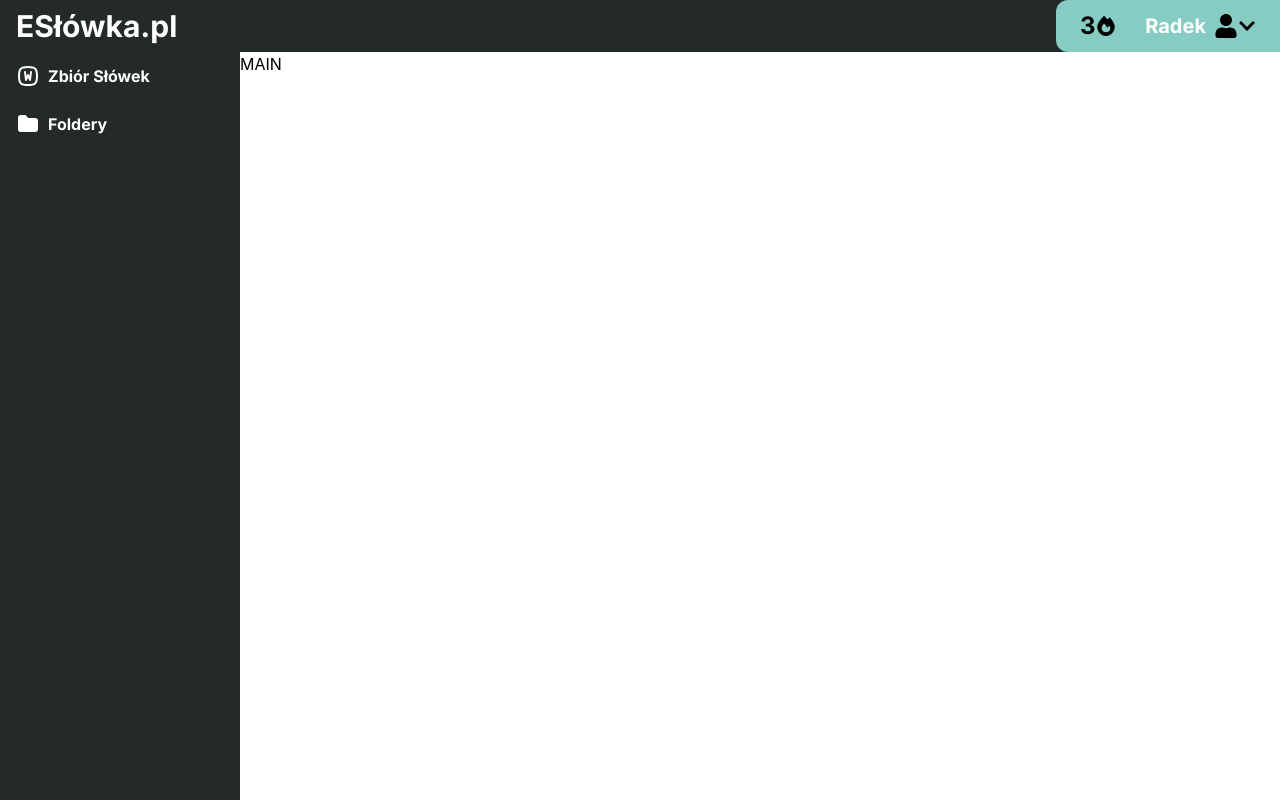
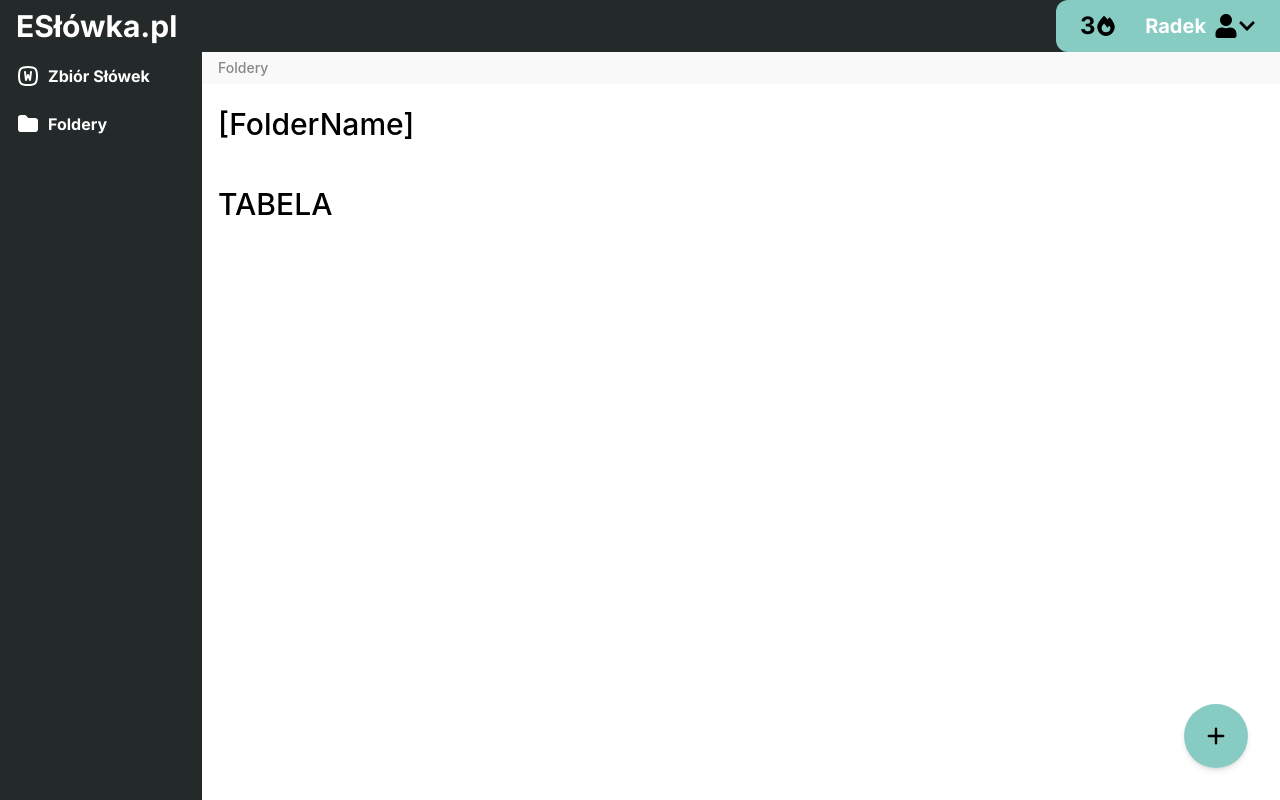
Before and after one commit to rczerwiec/eslowka-fe, a React (Create React App) app: page / in a window 1280 px wide. Built offline with nearby package versions, Linux system fonts and the light colour scheme.

Commit message:
FoldersPage content template

```diff
--- a/src/App.tsx
+++ b/src/App.tsx
@@ -1,3 +1,4 @@
+import FoldersPage from "./Components/FoldersPage";
 import NavBar from "./Components/NavBar";
 import SideBar from "./Components/SideBar";
 
@@ -7,7 +8,7 @@ function App() {
       <NavBar></NavBar>
       <div className="flex h-full">
           <SideBar></SideBar>
-          <div>MAIN</div>
+          <FoldersPage/>
       </div>
     </div>
   );
--- /dev/null
+++ b/src/Components/FoldersPage.tsx
@@ -0,0 +1,25 @@
+import { HiPlus } from "react-icons/hi";
+
+const FoldersPage = () => {
+    return(
+        <div className="flex flex-col w-full h-full">
+            <div className="flex pl-4 bg-fourth h-8  items-center
+                            text-fifth text-sm font-medium">
+                Foldery
+            </div>
+            <div className="flex pl-4 h-20 items-center
+                            text-black text-3xl font-medium">
+                [FolderName]
+            </div>
+            <div className="flex pl-4 h-20 items-center
+                            text-black text-3xl font-medium">
+                TABELA
+            </div>
+            <div className="flex absolute bottom-0 right-0 m-8 h-16 w-16 bg-secondary hover:bg-third rounded-full shadow-md items-center justify-center">
+                <HiPlus className="text-2xl"/>
+            </div>
+        </div>
+    )
+}
+
+export default FoldersPage;
--- a/tailwind.config.js
+++ b/tailwind.config.js
@@ -9,6 +9,8 @@ module.exports = {
         main: "#232A29",
         secondary: "#86CCC2",
         third: "#3C4A48",
+        fourth: "#F9F9F9",
+        fifth: "#868686",
       }
     },
     fontFamily: {
```
